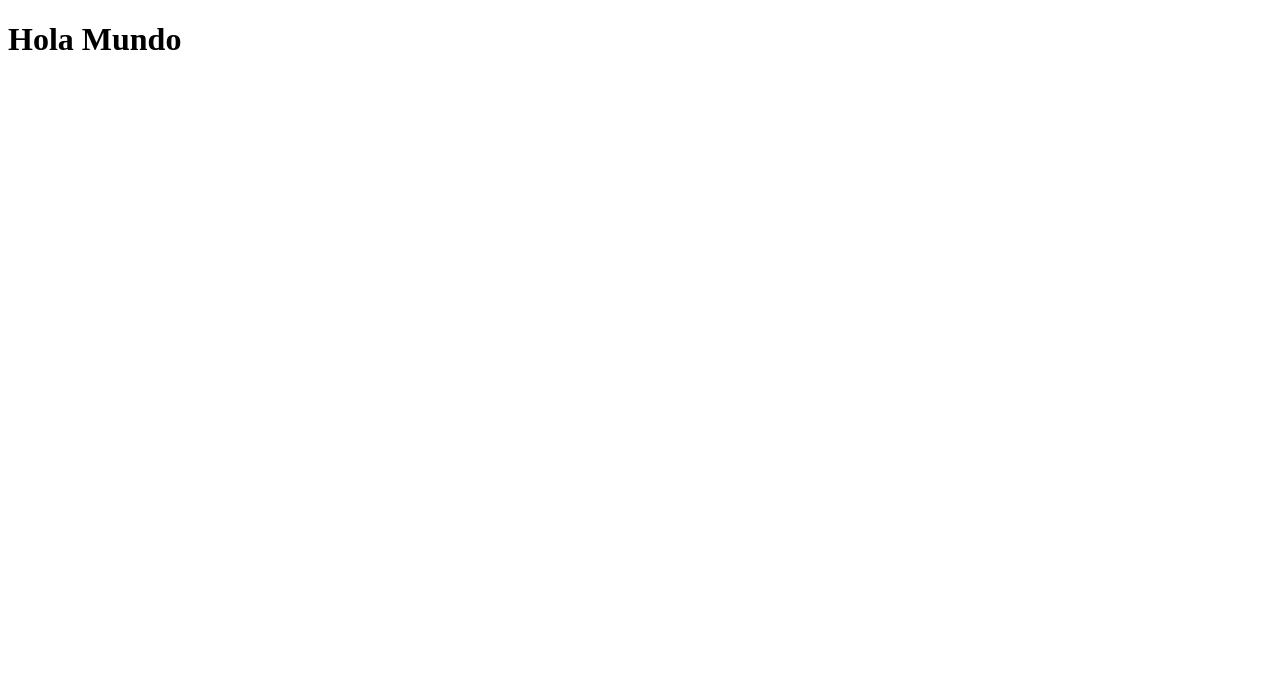
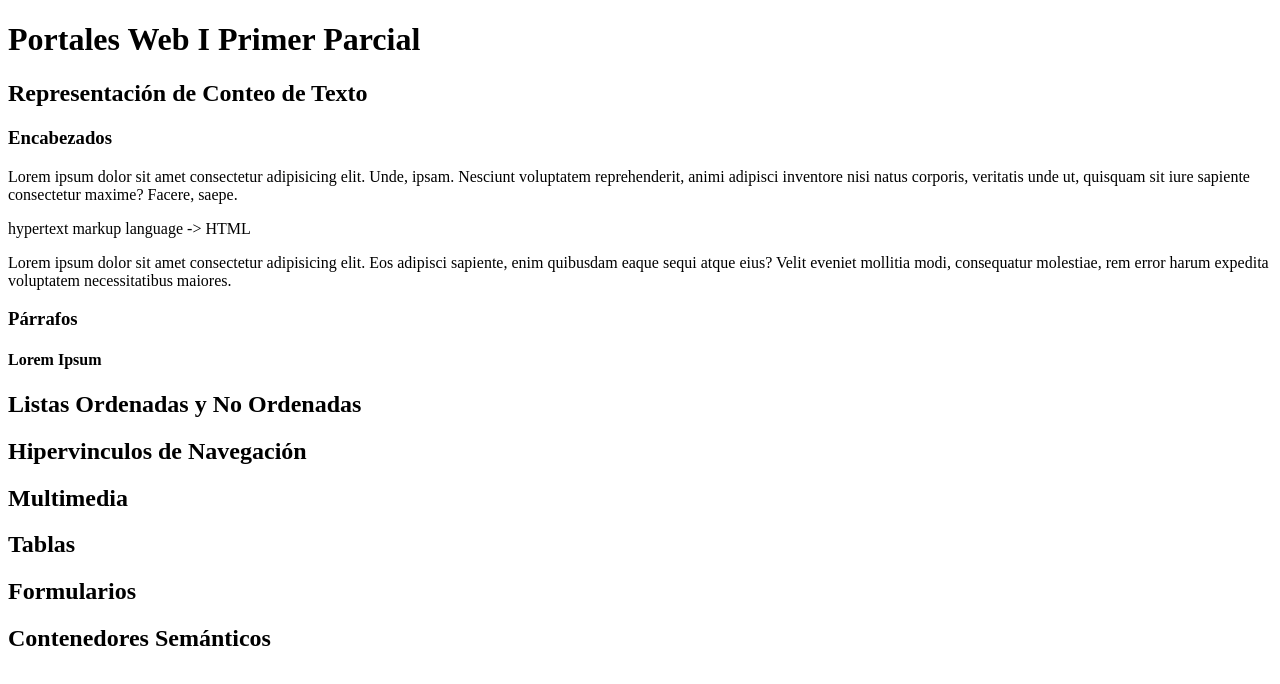
Before and after one commit to MortemC/pw1_202501, a plain HTML site: page index.html in a window 1280 px wide. Drawn offline with Linux system fonts and the light colour scheme.

Commit message:
mensaje del commit

```diff
--- a/index.html
+++ b/index.html
@@ -5,6 +5,33 @@
         <title>Portales Web 1 Sección 1801</title>
     </head>
     <body>
-    <h1>Hola Mundo</h1>
+        <h1>Portales Web I Primer Parcial</h1>
+        <h2>Representación de Conteo de Texto</h2>
+        <h3>Encabezados</h3>
+        <p>
+            Lorem ipsum dolor sit amet consectetur
+            adipisicing elit. Unde, ipsam. Nesciunt
+            voluptatem reprehenderit, animi adipisci
+            inventore nisi natus corporis, veritatis
+            unde ut, quisquam sit iure sapiente
+            consectetur maxime? Facere, saepe.
+        </p>
+        <p>
+            hypertext  markup language -> HTML
+        </p>
+        <p>
+            Lorem ipsum dolor sit amet consectetur
+            adipisicing elit. Eos adipisci sapiente,
+            enim quibusdam eaque sequi atque eius?
+            Velit eveniet mollitia modi, consequatur molestiae, rem error harum expedita voluptatem necessitatibus maiores.
+        </p>
+        <h3>Párrafos</h3>
+        <h4>Lorem Ipsum</h4>
+        <h2>Listas Ordenadas y No Ordenadas</h2>
+        <h2>Hipervinculos de Navegación</h2>
+        <h2>Multimedia</h2>
+        <h2>Tablas</h2>
+        <h2>Formularios</h2>
+        <h2>Contenedores Semánticos</h2>
     </body>
 </html>
```
Lines whose indentation alone changed are shown as unchanged.
